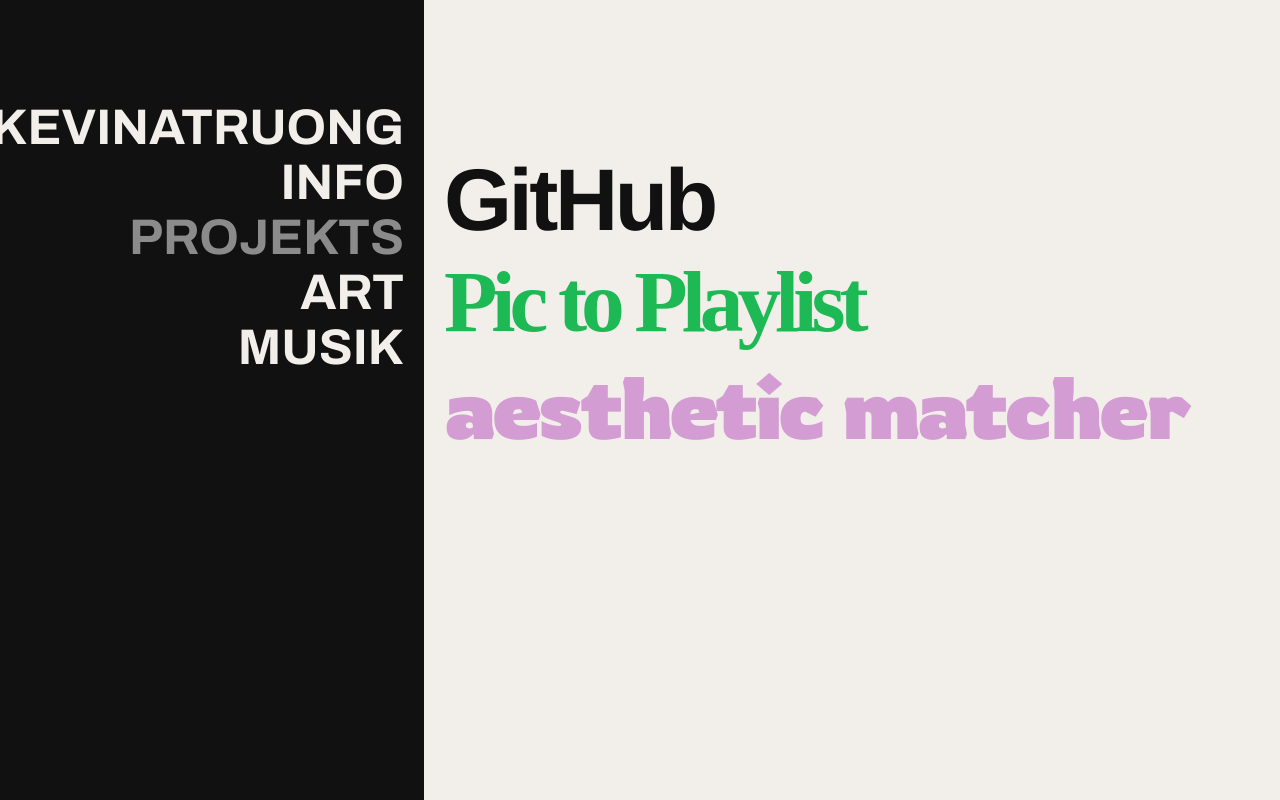
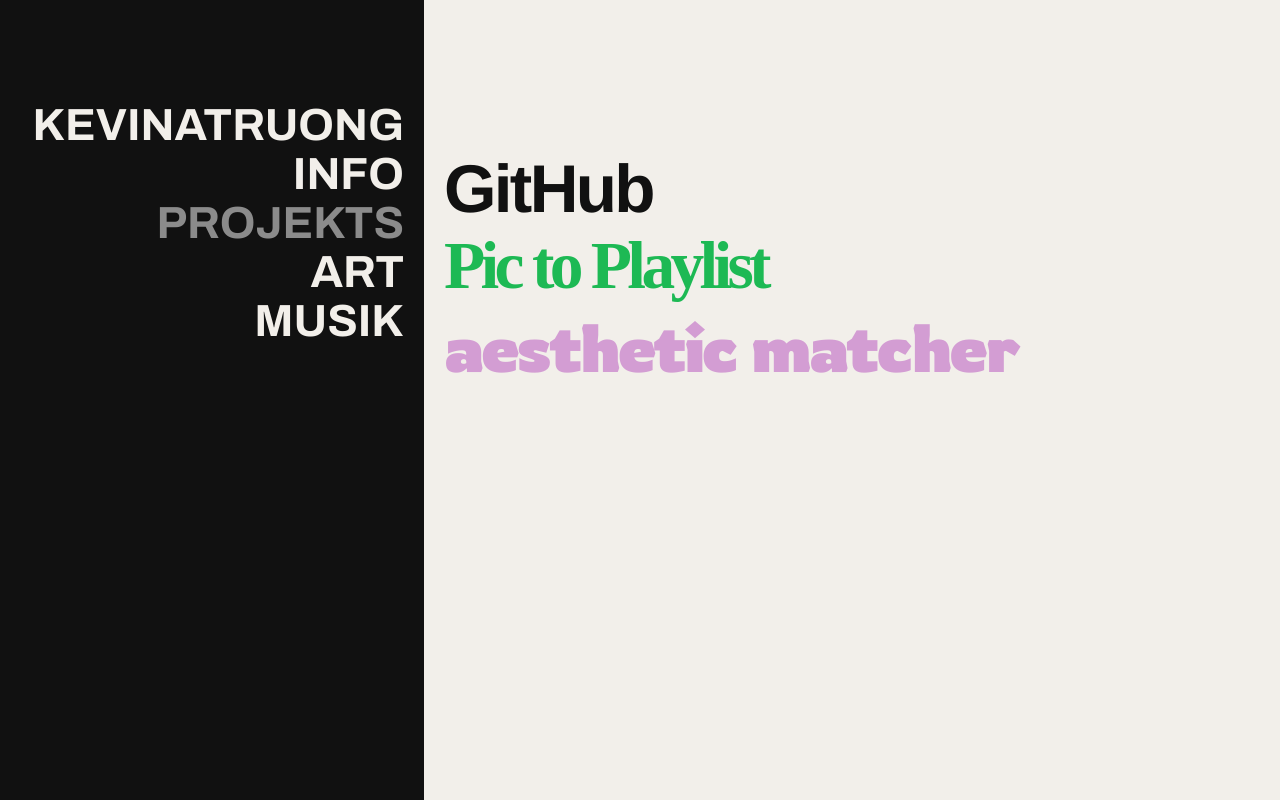
Before and after one commit to truongakevin/truongak-astro-portfolio, an Astro site: page /projects in a window 1280 px wide. Built offline with nearby package versions, Linux system fonts and the light colour scheme; Astro itself is replaced by a stand-in of ours; a web font is replaced by a local one.

Commit message:
font size changes

```diff
--- a/src/layouts/Layout.astro
+++ b/src/layouts/Layout.astro
@@ -50,7 +50,7 @@
 	html {
 		font-family: Archivo;
 		font-weight: 700;
-		font-size: 50px;
+		font-size: 45px;
 		background: var(--secondary);
 	}
 	body {
--- a/src/pages/projects.astro
+++ b/src/pages/projects.astro
@@ -14,7 +14,7 @@
 
 <style>
     a {
-        font-size: 1.75em;
+        font-size: 1.5em;
         text-decoration: none;
         letter-spacing: -.04em;
     }
```
